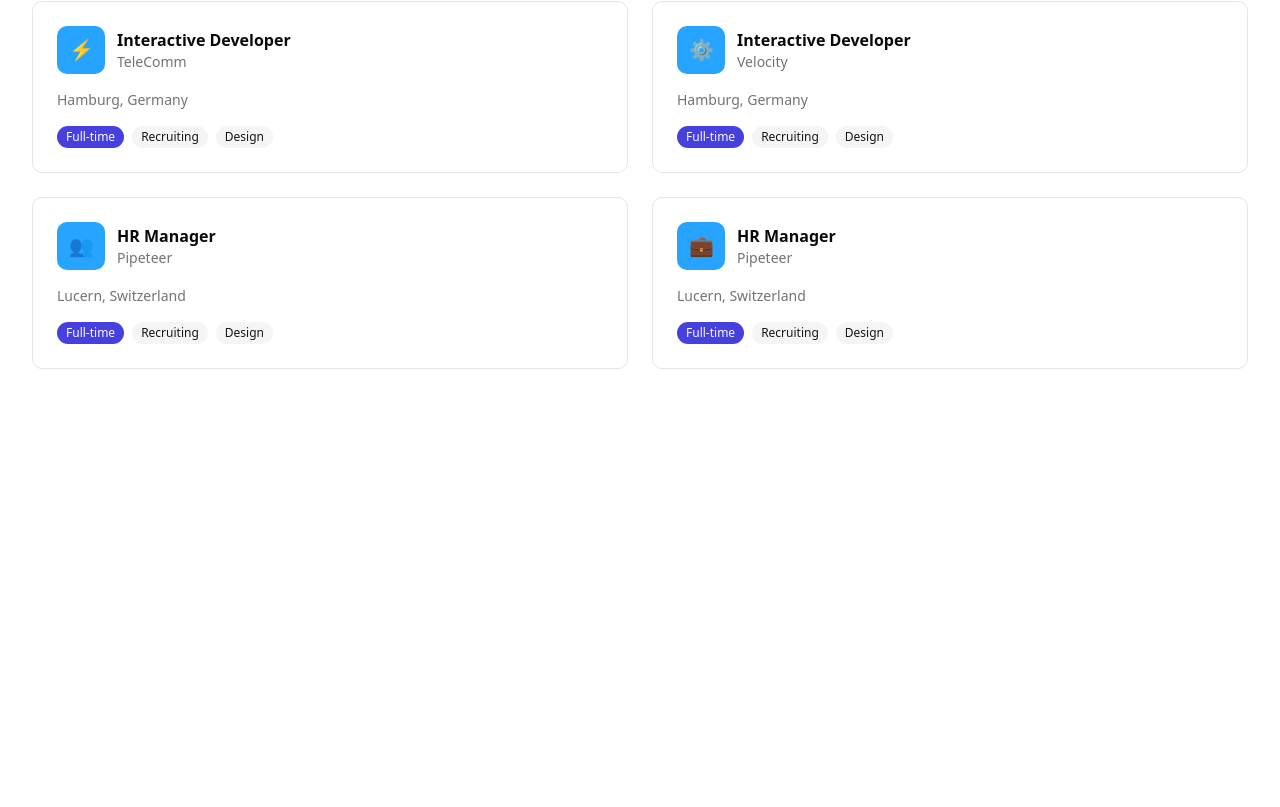
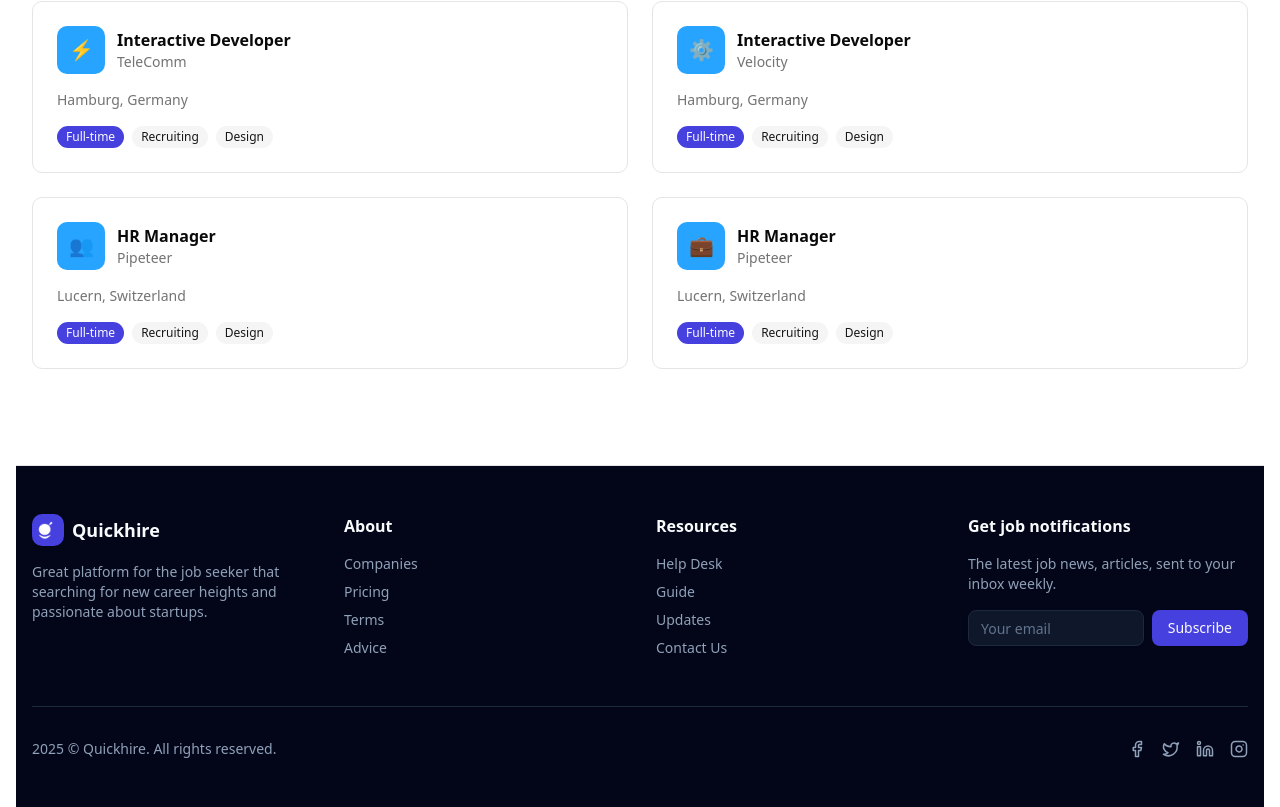
Before and after one commit to rabiulkhan7224/quickhire, a Next.js app: page / in a window 1280 px wide. Shown: the part 3329-4136 px from the top of the page. Before the commit the page ends 3794 px from the top, so only its background shows below. Built offline with nearby package versions, Linux system fonts and the light colour scheme.

Commit message:
footer created

```diff
--- a/app/(root)/layout.tsx
+++ b/app/(root)/layout.tsx
@@ -1,3 +1,4 @@
+import { Footer } from "@/components/Footer";
 import { Navbar } from "@/components/navbar";
 
 export default function HomeLayout({children}: {children: React.ReactNode}) {
@@ -5,6 +6,7 @@ export default function HomeLayout({children}: {children: React.ReactNode}) {
         <section className="px-4">
             <Navbar />
             {children}
+            <Footer />
         </section>
     );
 }
--- /dev/null
+++ b/components/Footer.tsx
@@ -0,0 +1,123 @@
+'use client'
+
+import Link from 'next/link'
+import { Input } from '@/components/ui/input'
+import { Button } from '@/components/ui/button'
+import { Facebook, Twitter, Linkedin, Instagram } from 'lucide-react'
+import Image from 'next/image'
+
+export function Footer() {
+  return (
+    <footer className="border-t border-border bg-slate-950 text-slate-50">
+      <div className="container mx-auto px-4 py-12">
+        <div className="grid gap-8 md:grid-cols-4">
+          {/* Brand */}
+          <div>
+            <div className="mb-4 flex items-center gap-2">
+              <div className="flex h-8 w-8 items-center justify-center rounded-lg bg-primary text-primary-foreground font-bold text-sm">
+                <Image src="/logo.png" alt="Quickhire Logo" width={60} height={60} />
+              </div>
+              <span className="text-lg font-bold">Quickhire</span>
+            </div>
+            <p className="text-sm text-slate-400">
+              Great platform for the job seeker that searching for new career heights and passionate about startups.
+            </p>
+          </div>
+
+          {/* About */}
+          <div>
+            <h3 className="mb-4 font-semibold">About</h3>
+            <ul className="space-y-2 text-sm text-slate-400">
+              <li>
+                <Link href="#" className="hover:text-slate-50 transition">
+                  Companies
+                </Link>
+              </li>
+              <li>
+                <Link href="#" className="hover:text-slate-50 transition">
+                  Pricing
+                </Link>
+              </li>
+              <li>
+                <Link href="#" className="hover:text-slate-50 transition">
+                  Terms
+                </Link>
+              </li>
+              <li>
+                <Link href="#" className="hover:text-slate-50 transition">
+                  Advice
+                </Link>
+              </li>
+            </ul>
+          </div>
+
+          {/* Resources */}
+          <div>
+            <h3 className="mb-4 font-semibold">Resources</h3>
+            <ul className="space-y-2 text-sm text-slate-400">
+              <li>
+                <Link href="#" className="hover:text-slate-50 transition">
+                  Help Desk
+                </Link>
+              </li>
+              <li>
+                <Link href="#" className="hover:text-slate-50 transition">
+                  Guide
+                </Link>
+              </li>
+              <li>
+                <Link href="#" className="hover:text-slate-50 transition">
+                  Updates
+                </Link>
+              </li>
+              <li>
+                <Link href="#" className="hover:text-slate-50 transition">
+                  Contact Us
+                </Link>
+              </li>
+            </ul>
+          </div>
+
+          {/* Newsletter */}
+          <div>
+            <h3 className="mb-4 font-semibold">Get job notifications</h3>
+            <p className="mb-4 text-sm text-slate-400">
+              The latest job news, articles, sent to your inbox weekly.
+            </p>
+            <div className="flex gap-2">
+              <Input
+                type="email"
+                placeholder="Your email"
+                className="bg-slate-900 border-slate-800 text-slate-50 placeholder:text-slate-500"
+              />
+              <Button className="bg-primary hover:bg-primary/90 text-primary-foreground">
+                Subscribe
+              </Button>
+            </div>
+          </div>
+        </div>
+
+        {/* Bottom */}
+        <div className="mt-12 border-t border-slate-800 pt-8 flex flex-col md:flex-row items-center justify-between gap-4">
+          <p className="text-sm text-slate-400">
+            2025 © Quickhire. All rights reserved.
+          </p>
+          <div className="flex gap-4">
+            <Link href="#" className="text-slate-400 hover:text-slate-50 transition">
+              <Facebook size={18} />
+            </Link>
+            <Link href="#" className="text-slate-400 hover:text-slate-50 transition">
+              <Twitter size={18} />
+            </Link>
+            <Link href="#" className="text-slate-400 hover:text-slate-50 transition">
+              <Linkedin size={18} />
+            </Link>
+            <Link href="#" className="text-slate-400 hover:text-slate-50 transition">
+              <Instagram size={18} />
+            </Link>
+          </div>
+        </div>
+      </div>
+    </footer>
+  )
+}
```
